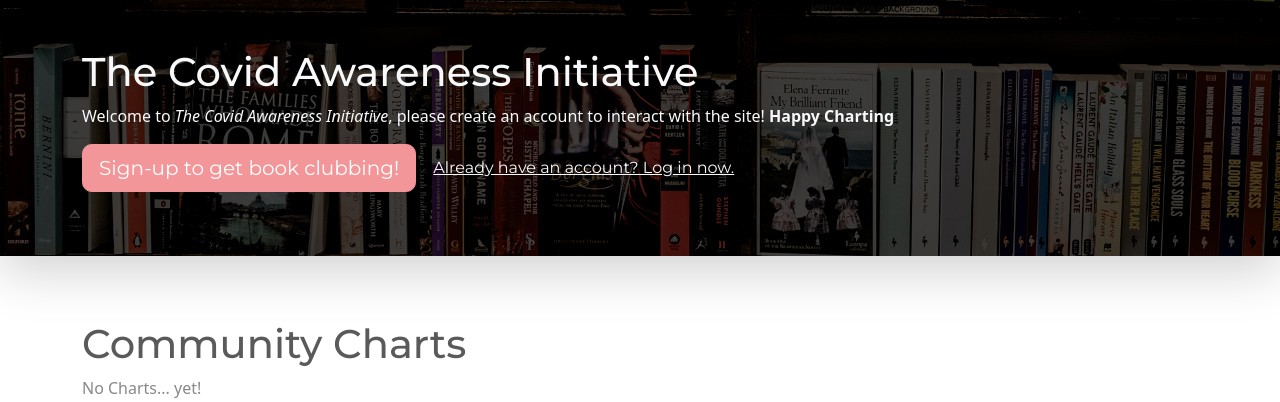
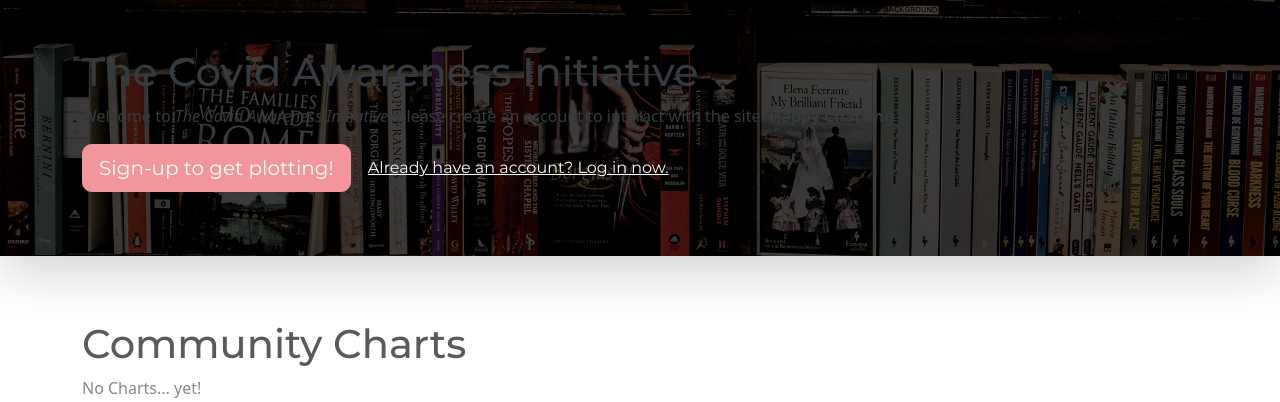
Before and after one commit to McIntyre-Colin/covid-webapp, a Django app: template apps/core/templates/pages/home.html in a window 1280 px wide. Shown: the part 56-458 px from the top of the page. Run offline with Django 3.2, Linux system fonts and the light colour scheme; the template is opened without the code that fills it, so the values that code supplies are empty; some libraries are stand-ins or nearby versions.

Commit message:
Cleaning code base a little bit

```diff
--- a/apps/core/templates/snippets/hero.html
+++ b/apps/core/templates/snippets/hero.html
@@ -1,15 +1,15 @@
 <div class="hero-unit mb-5 pt-5 pb-5 shadow-lg">
     <div class="container">
-        <h1 class="text-light">
+        <h1 class="text-dark">
 
             The Covid Awareness Initiative
         </h1>
-        <p class="text-light">
+        <p class="text-dark">
             Welcome to <em>The Covid Awareness Initiative</em>, please create an account to interact with the site!
             <strong>Happy Charting</strong>
         </p>
         <p>
-            <a class="btn btn-lg btn-secondary" href="{% url 'signup' %}">Sign-up to get book clubbing!</a>
+            <a class="btn btn-lg btn-secondary" href="{% url 'signup' %}">Sign-up to get plotting!</a>
             <a class="btn btn-link text-light" href="{% url 'login' %}">Already have an account? Log in now.</a>
         </p>
     </div>
```
